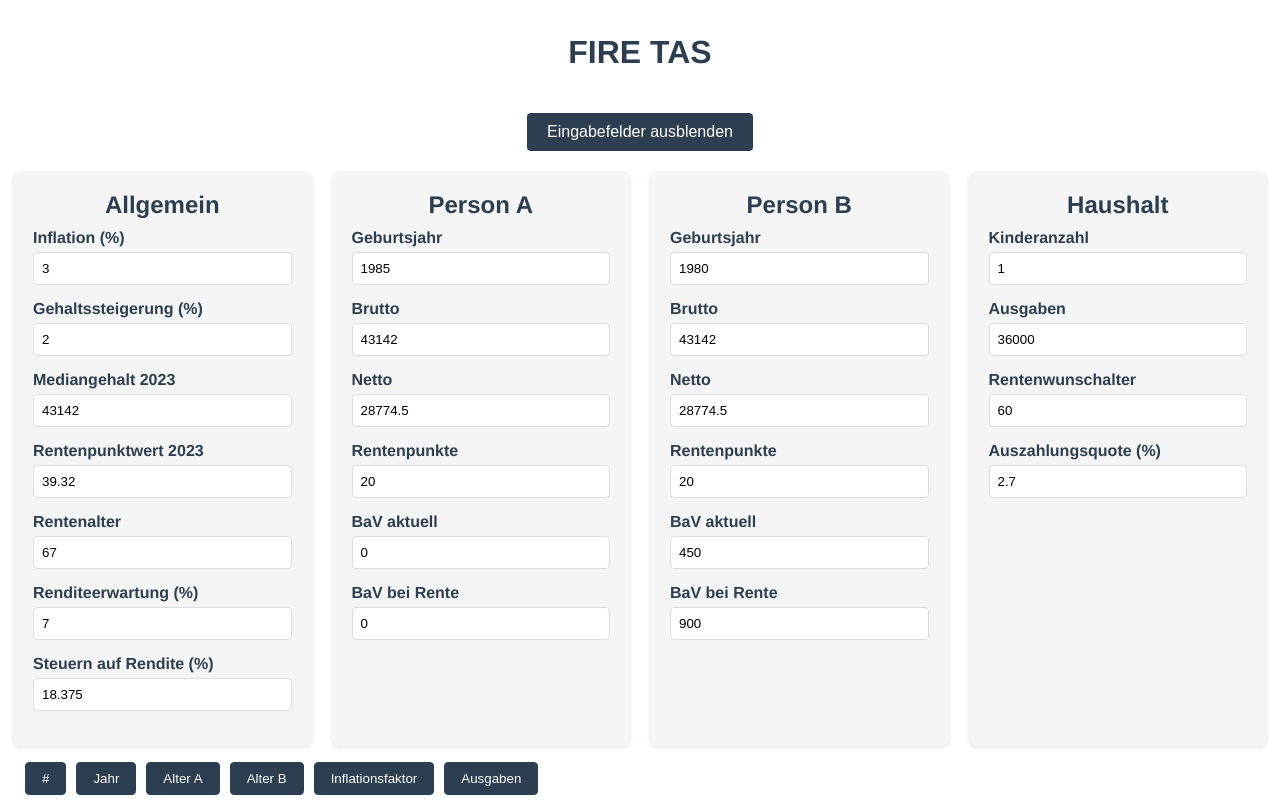
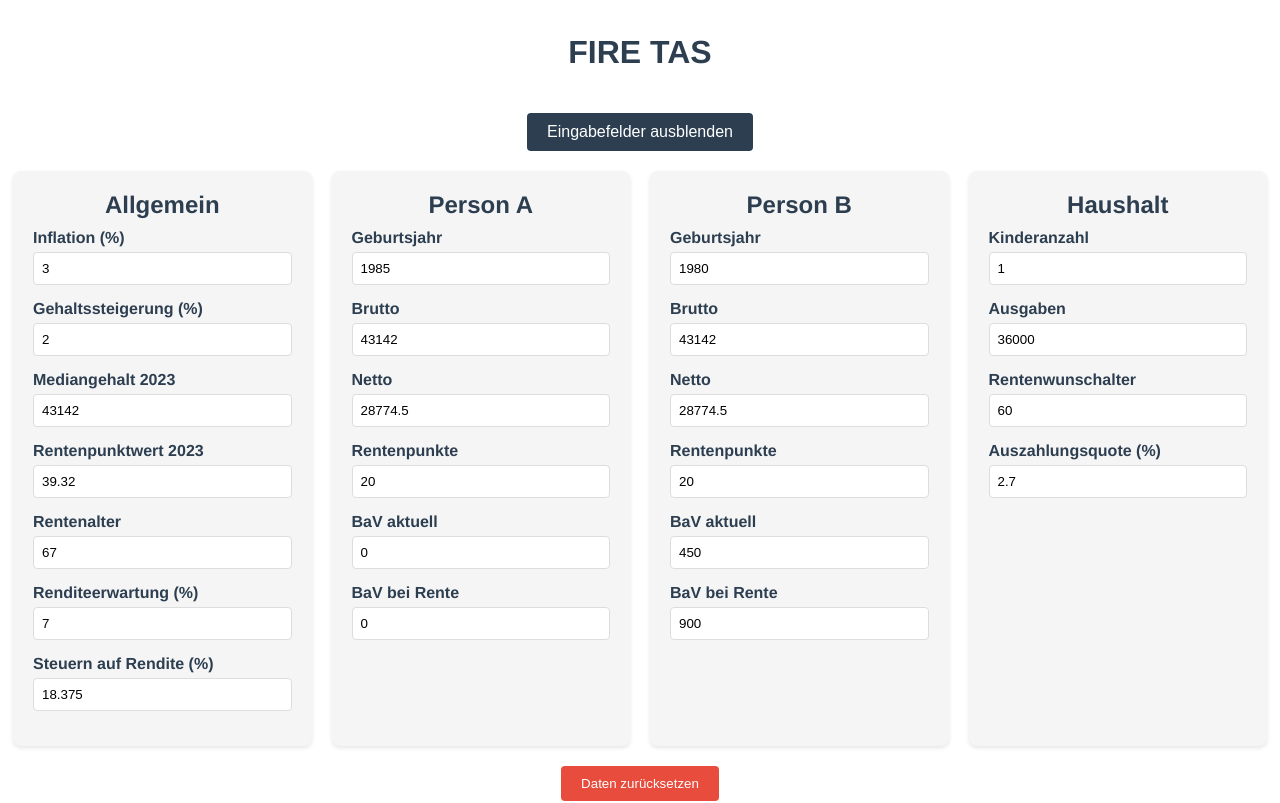
Before and after one commit to damoon/fire-tas, a Vue app: page /#/ in a window 1280 px wide. Shown: the top 803 px of the page. Built offline with nearby package versions, Linux system fonts and the light colour scheme.

Commit message:
added reset button to development

```diff
--- a/src/components/FireTas.vue
+++ b/src/components/FireTas.vue
@@ -164,6 +164,9 @@
       </section>
     </div>
 
+    <button v-if="isDevelopment" class="reset-button" @click="resetData">
+      Daten zurücksetzen
+    </button>
     <DataTable :form-data="formData" />
   </div>
 </template>
@@ -177,6 +180,12 @@ export default defineComponent({
   name: "FireTas",
   components: {
     DataTable,
+  },
+
+  computed: {
+    isDevelopment(): boolean {
+      return import.meta.env.DEV;
+    },
   },
 
   data() {
@@ -229,6 +238,10 @@ export default defineComponent({
       this.isExpanded = !this.isExpanded;
       localStorage.setItem("inputSectionsExpanded", String(this.isExpanded));
     },
+    resetData(): void {
+      localStorage.clear();
+      window.location.reload();
+    },
   },
 
   mounted(): void {
@@ -273,6 +286,30 @@ export default defineComponent({
 }
 .toggle-button:hover {
   background-color: #34495e;
+}
+.reset-button {
+  margin: 20px 0;
+  padding: 10px 20px;
+  background-color: #e74c3c;
+  color: white;
+  border: none;
+  border-radius: 4px;
+  cursor: pointer;
+}
+.reset-button:hover {
+  background-color: #c0392b;
+}
+.reset-button {
+  margin: 20px 0;
+  padding: 10px 20px;
+  background-color: #e74c3c;
+  color: white;
+  border: none;
+  border-radius: 4px;
+  cursor: pointer;
+}
+.reset-button:hover {
+  background-color: #c0392b;
 }
 
 .fire-tas {
```
